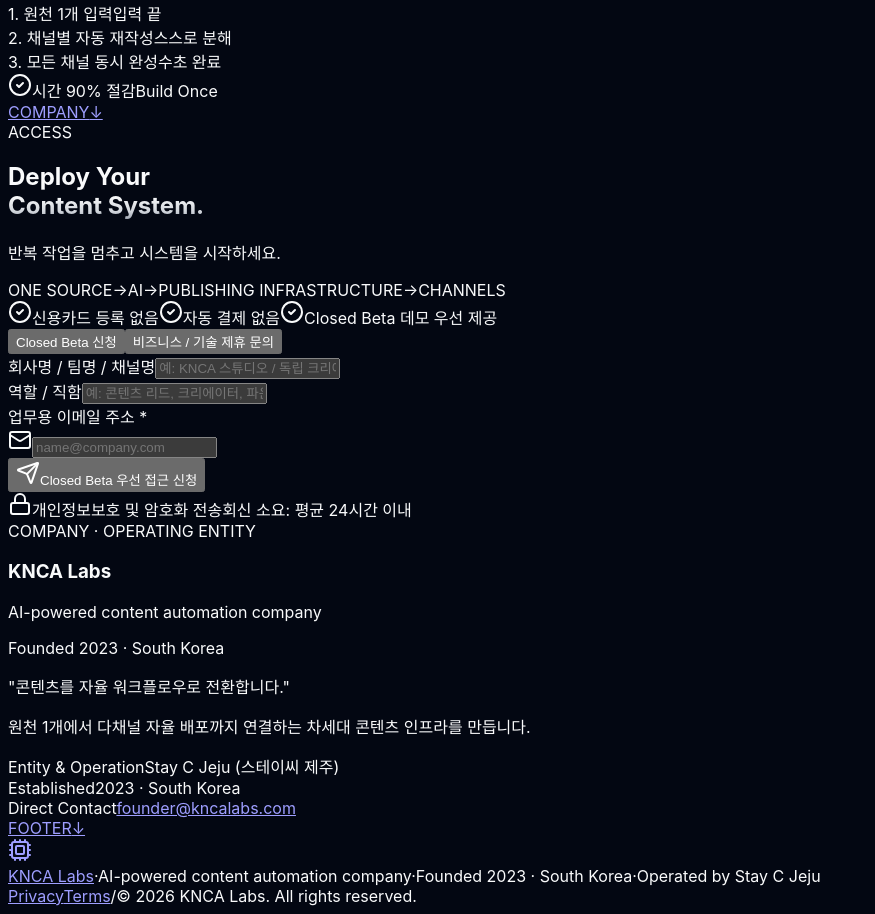
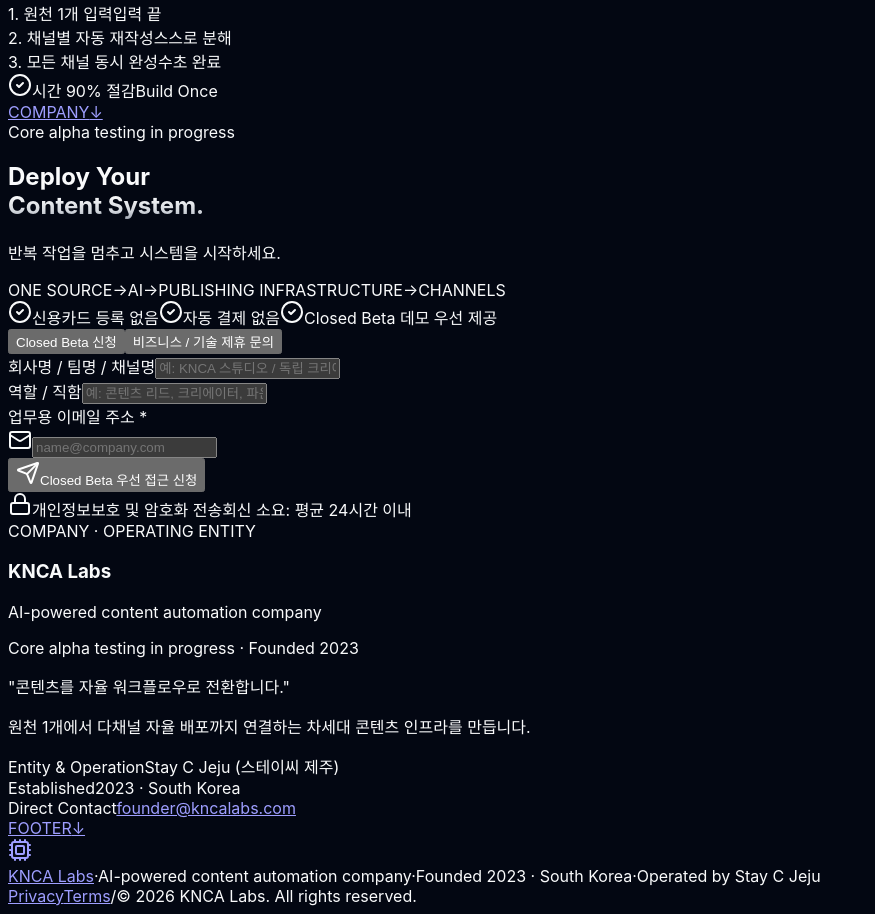
Before and after one commit to kncalabs/kncalabs, a Next.js app: page / in a window 1280 px wide. Shown: the part 1727-2641 px from the top of the page, without its empty margins (0-875 px from the left). Built offline with nearby package versions, Linux system fonts and the light colour scheme; a web font is replaced by a local one.

Commit message:
feat: display live 'Core alpha testing in progress' development stage status

```diff
--- a/src/components/TrustAndConversion.tsx
+++ b/src/components/TrustAndConversion.tsx
@@ -54,8 +54,8 @@ export default function TrustAndConversion() {
         <div className="rounded-3xl border border-white/10 p-10 sm:p-20 relative overflow-hidden bg-[#070b14]/90 backdrop-blur-2xl shadow-2xl">
           <div className="max-w-3xl mx-auto text-center space-y-6">
             <div className="inline-flex items-center gap-2 px-3.5 py-1.5 rounded-full bg-slate-900/80 border border-white/10 text-slate-300 text-xs font-mono font-medium">
-              <span className="w-1.5 h-1.5 rounded-full bg-emerald-400" />
-              <span className="tracking-widest uppercase text-[11px]">ACCESS</span>
+              <span className="w-1.5 h-1.5 rounded-full bg-emerald-400 animate-pulse" />
+              <span className="tracking-widest uppercase text-[11px]">Core alpha testing in progress</span>
             </div>
 
             <h2 className="text-4xl sm:text-6xl font-black text-white tracking-tight leading-[1.08]">
@@ -243,8 +243,8 @@ export default function TrustAndConversion() {
             </div>
 
             <div className="inline-flex items-center gap-2 px-3.5 py-1.5 rounded-full bg-white/5 border border-white/10 text-slate-300 text-xs font-mono font-medium">
-              <span className="w-1.5 h-1.5 rounded-full bg-emerald-400" />
-              <span>Founded 2023 · South Korea</span>
+              <span className="w-1.5 h-1.5 rounded-full bg-emerald-400 animate-pulse" />
+              <span>Core alpha testing in progress · Founded 2023</span>
             </div>
           </div>
 
--- a/src/config/site.ts
+++ b/src/config/site.ts
@@ -15,7 +15,7 @@ export const siteConfig = {
     location: "South Korea",
   },
   stage: {
-    badge: "Development — Active",
+    badge: "Core alpha testing in progress",
     title: "Building in Public",
     description: "KNCA is currently under active development. We are building the core automation infrastructure first, with a focus on reliability, modular workflows, and scalable content operations.",
     statusList: [
```
